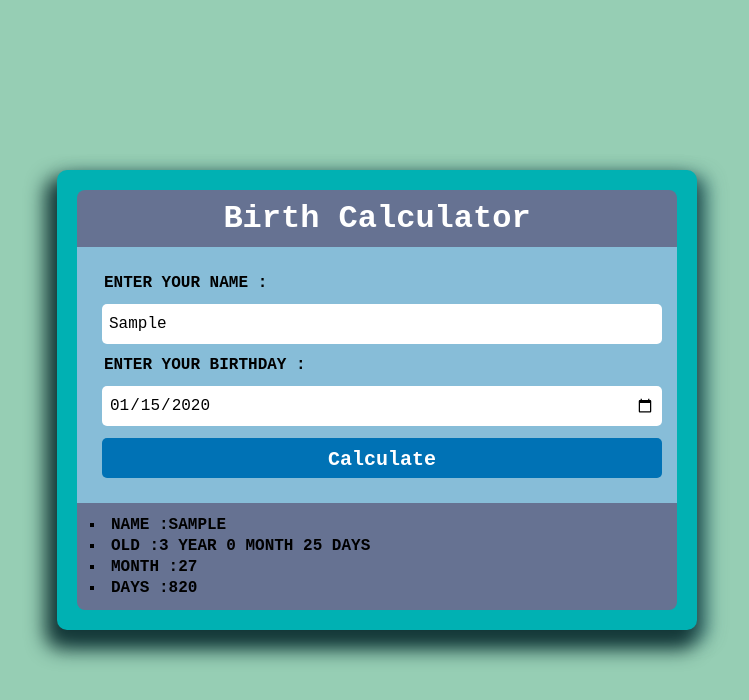
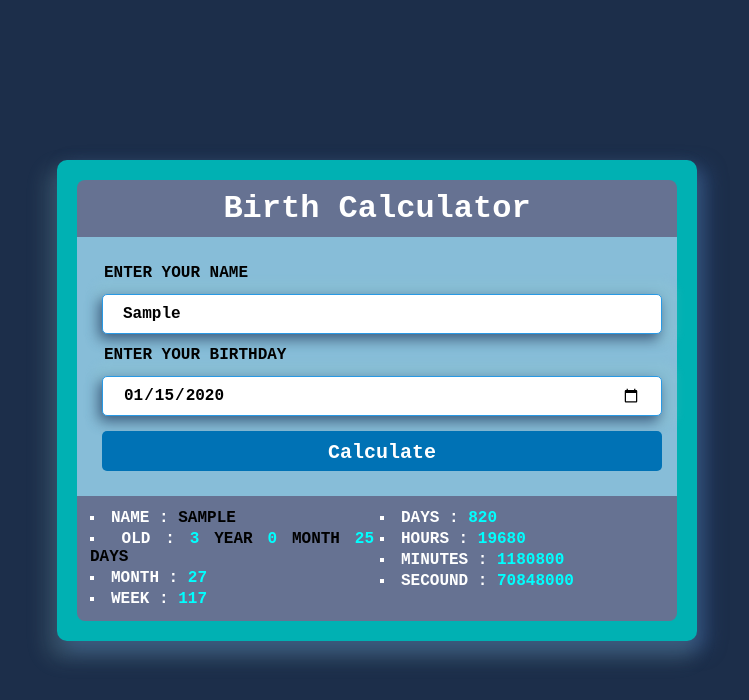
Before and after one commit to shviper/Age-Calculator, a plain HTML site: page index.html in a window 1280 px wide. Both pictures are taken after typing "Sample", "2020-01-15" into the empty fields and a click on the button "Calculate". Shown: the whole page, without its empty margins (263-1012 px from the left). Drawn offline with Linux system fonts and the light colour scheme.

Commit message:
add some extra option

```diff
--- a/index.html
+++ b/index.html
@@ -13,8 +13,10 @@
         <h1>birth calculator</h1>
       </div>
       <div class="birthInput">
-          <label for="name">enter your name :</label>
+        <label for="name">enter your name </label>
         <input
+          size="50"
+          autofocus
           autocomplete="off"
           type="text"
           name="name"
@@ -22,20 +24,27 @@
           placeholder="ENTER YOUR NAME"
           required
         />
-        <label for="birthday">Enter your birthday :</label>
-        <input type="date" name="date" id="birthDay" required/>
+        <label for="birthday">Enter your birthday </label>
+        <input type="date" name="date" id="birthDay" required />
         <button id="button" onclick="birthCalculator()">calculate</button>
         <!-- <input id="button" type="submit"  onclick="birthCalculator()" value="calculate" /> -->
       </div>
-      <div class="result" style="display: none;" id="result">
+      <div class="result" style="display: none" id="result">
         <ui>
-          <li id="pName">name :</li>
-          <li id="pOld">old :</li>
-          <li id="pWeek">month :</li>
-          <li id="pDay">days :</li>
+          <li>name : <span id="pName" class="span"></span></li>
+          <li>old : <span id="pOld" class="span"></span></li>
+          <li>month : <span id="pMonth" class="span"></span></li>
+          <li>week : <span id="pWeek" class="span"></span></li>
+        </ui>
+        <ui>
+          <li>days : <span id="pDay" class="span"></span></li>
+          <li>hours : <span id="phour" class="span"></span></li>
+          <li>minutes : <span id="pMinutes" class="span"></span></li>
+          <li>secound : <span id="psecound" class="span"></span></li>
         </ui>
       </div>
     </div>
+
     <script src="script/main.js"></script>
   </body>
 </html>
--- a/script/main.js
+++ b/script/main.js
@@ -12,24 +12,38 @@ function birthCalculator() {
   // display div find
   const pName = document.getElementById("pName");
   const pOld = document.getElementById("pOld");
+  const pMonth = document.getElementById("pMonth");
   const pWeek = document.getElementById("pWeek");
   const pDay = document.getElementById("pDay");
+  const phour = document.getElementById("phour");
+  const pMinutes = document.getElementById("pMinutes");
+  const psecound = document.getElementById("psecound");
   // calculate birthday
-  const currentDate = (date.getFullYear() * 265) + ((date.getMonth() + 1) * 30) + date.getDay();
-  const usertDate = (pBirthYear * 265) + (pBirthMonth * 30) + pBirthDay;
+  const currentDate =
+    date.getFullYear() * 265 + (date.getMonth() + 1) * 30 + date.getDay();
+  const usertDate = pBirthYear * 265 + pBirthMonth * 30 + pBirthDay;
 
-  if(currentDate < usertDate){
-    alert("Invalid date formate!")
-  }else if (birthDay == "" || personName == ""){
-    alert("Enter your name and Birthday!")
-  }else {
-      document.getElementById("result").style.display="block";
-      const right = currentDate - usertDate;
-      // display information
-      pName.innerText = `name :${personName}`;
-      pOld.innerText = `old :${Math.floor(right / 265)} year ${Math.floor(right % 265 /30)} month ${Math.floor((right % 265) %30)} days`;
-      pWeek.innerText = `month :${Math.floor(right/30)}`
-      pDay.innerText = `days :${Math.floor(right)}`
+  if (currentDate < usertDate) {
+    alert("Invalid date formate!");
+  } else if (birthDay == "" || personName == "") {
+    alert("Enter your name and Birthday!");
+  } else {
+    document.getElementById("result").style.display = "block";
+    const right = currentDate - usertDate;
+    // display information
+    pName.innerHTML = `${personName}`;
+
+    pOld.innerHTML = `<b>${Math.floor(right / 265)}</b> year <b>${Math.floor(
+      (right % 265) / 30
+    )}</b> month <b>${Math.floor((right % 265) % 30)}</b> days`;
+
+    pMonth.innerHTML = `<b>${Math.floor(right / 30)}</b>`;
+
+    pWeek.innerHTML = `<b>${Math.floor(right / 7)}</b>`;
+    pDay.innerHTML = `<b>${Math.floor(right)}</b>`;
+    phour.innerHTML = `<b>${Math.floor(right * 24)}</b>`;
+    pMinutes.innerHTML = `<b>${Math.floor(right * 24 * 60)}</b>`;
+    psecound.innerHTML = `<b>${Math.floor(right * 24 * 60) * 60}</b>`;
   }
-  console.clear()
+  console.clear();
 }
--- a/style/app.css
+++ b/style/app.css
@@ -4,19 +4,19 @@
   box-sizing: border-box;
 }
 body {
+  background: #1c2e4a;
   height: 100vh;
   display: flex;
   justify-content: center;
   align-items: center;
-  background: #96ceb4;
 }
 .container {
   width: 50%;
   background: #00b1b3;
   border-radius: 10px;
   padding: 20px;
-  box-shadow: -6px 13px 19px 6px hsl(180deg 47% 15%),
-    9px 8px 18px 2px rgb(44 105 108 / 73%);
+  box-shadow: -6px 13px 19px 6px hsl(180deg 36% 70% / 18%),
+    9px 8px 18px 2px #294470;
   display: grid;
   grid-template-rows: repeat(3, auto);
 }
@@ -42,28 +42,37 @@ body {
 }
 input,
 #button {
+  box-sizing: border-box;
   width: 100%;
-  padding: 7px;
+  padding: 12px 20px;
+  border: 1px solid rgb(41, 153, 228);
   height: 40px;
   border-radius: 5px;
-  border: none;
   margin: 5px;
   font-family: "Courier New", Courier, monospace;
   font-size: 16px;
   text-transform: capitalize;
+  font-weight: bolder;
+  box-shadow: 3px -1px 9px 12px hsl(180deg 36% 70% / 18%),
+    -3px 5px 13px 0px #294470;
 }
 input::placeholder {
   font-family: "Courier New", Courier, monospace;
   font-size: 16px;
   text-transform: capitalize;
+  font-weight: bolder;
 }
 h3 {
   text-transform: uppercase;
 }
 ui {
+  width: 50%;
+  float: left;
   list-style-type: square;
 }
 li {
+  text-align: justify;
+  color: #ffff;
   font-family: "Courier New", Courier, monospace;
   font-weight: bolder;
   text-transform: uppercase;
@@ -78,8 +87,9 @@ label {
   text-transform: uppercase;
 }
 #button {
+  box-shadow: none;
   padding: 10px;
-  margin-top: 7px;
+  margin-top: 10px;
   font-weight: bolder;
   font-size: 20px;
   text-transform: capitalize;
@@ -87,7 +97,17 @@ label {
   border: none;
   border-radius: 5px;
   color: white;
+  cursor: pointer;
 }
 #button:hover {
   opacity: 0.9;
 }
+.span {
+  color: black;
+}
+b {
+  color: rgb(0, 255, 255);
+}
+footer {
+  position: fixed;
+}
```
